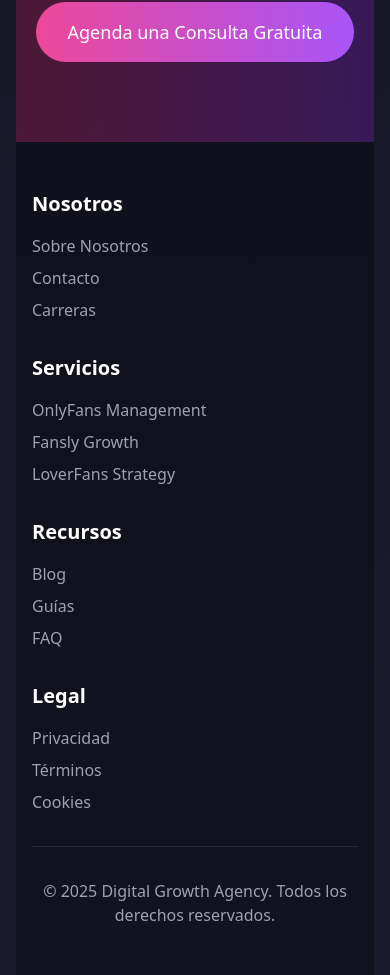
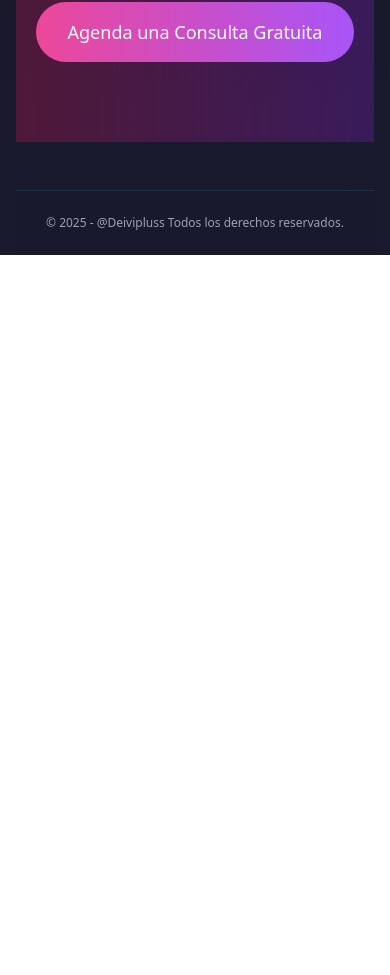
Before and after one commit to deivipluss/landing, a Next.js app: page /redes-membresia in a window 390 px wide. Shown: the part 7039-8014 px from the top of the page. After the commit the page ends 7294 px from the top, so only its background shows below. Built offline with nearby package versions, Linux system fonts and the light colour scheme.

Commit message:
fix: footer igual a gerencias y color violeta en íconos de navegación lateral y superior

```diff
--- a/app/redes-membresia/page.tsx
+++ b/app/redes-membresia/page.tsx
@@ -83,7 +83,7 @@ export default function RedesMembresia() {
                   const el = document.getElementById(item.id);
                   if (el) el.scrollIntoView({ behavior: 'smooth', block: 'start' });
                 }}
-                className={`p-3 rounded-lg ${activeSection === item.id ? "bg-[#4A90E2] text-white" : "text-gray-400 hover:text-white"}`}
+                className={`p-3 rounded-lg ${activeSection === item.id ? "bg-[#A259F7] text-white" : "text-[#A259F7] hover:text-white"}`}
               >
                 {item.icon}
               </button>
@@ -119,7 +119,7 @@ export default function RedesMembresia() {
                   const el = document.getElementById(item.id);
                   if (el) el.scrollIntoView({ behavior: 'smooth', block: 'start' });
                 }}
-                className={`p-2 rounded-full ${activeSection === item.id ? "bg-[#4A90E2] text-white" : "text-gray-400"}`}
+                className={`p-2 rounded-full ${activeSection === item.id ? "bg-[#A259F7] text-white" : "text-[#A259F7]"}`}
               >
                 {item.icon}
               </button>
@@ -311,46 +311,8 @@ export default function RedesMembresia() {
 
 
       {/* Footer */}
-      <footer className="bg-black/30 text-white py-12">
-        <div className="max-w-6xl mx-auto px-4">
-          <div className="grid grid-cols-1 md:grid-cols-4 gap-8">
-            <div>
-              <h3 className="text-xl font-semibold mb-4">Nosotros</h3>
-              <ul className="space-y-2">
-                <li><Link href="/about" className="text-gray-400 hover:text-pink-500">Sobre Nosotros</Link></li>
-                <li><Link href="/contact" className="text-gray-400 hover:text-pink-500">Contacto</Link></li>
-                <li><Link href="/careers" className="text-gray-400 hover:text-pink-500">Carreras</Link></li>
-              </ul>
-            </div>
-            <div>
-              <h3 className="text-xl font-semibold mb-4">Servicios</h3>
-              <ul className="space-y-2">
-                <li><Link href="/onlyfans" className="text-gray-400 hover:text-pink-500">OnlyFans Management</Link></li>
-                <li><Link href="/fansly" className="text-gray-400 hover:text-pink-500">Fansly Growth</Link></li>
-                <li><Link href="/loverfans" className="text-gray-400 hover:text-pink-500">LoverFans Strategy</Link></li>
-              </ul>
-            </div>
-            <div>
-              <h3 className="text-xl font-semibold mb-4">Recursos</h3>
-              <ul className="space-y-2">
-                <li><Link href="/blog" className="text-gray-400 hover:text-pink-500">Blog</Link></li>
-                <li><Link href="/guides" className="text-gray-400 hover:text-pink-500">Guías</Link></li>
-                <li><Link href="/faq" className="text-gray-400 hover:text-pink-500">FAQ</Link></li>
-              </ul>
-            </div>
-            <div>
-              <h3 className="text-xl font-semibold mb-4">Legal</h3>
-              <ul className="space-y-2">
-                <li><Link href="/privacy" className="text-gray-400 hover:text-pink-500">Privacidad</Link></li>
-                <li><Link href="/terms" className="text-gray-400 hover:text-pink-500">Términos</Link></li>
-                <li><Link href="/cookies" className="text-gray-400 hover:text-pink-500">Cookies</Link></li>
-              </ul>
-            </div>
-          </div>
-          <div className="border-t border-gray-800 mt-8 pt-8 text-center">
-            <p className="text-gray-400">© 2025 Digital Growth Agency. Todos los derechos reservados.</p>
-          </div>
-        </div>
+      <footer className="bg-[#1A1A2E]/80 backdrop-blur-lg text-center py-6 sm:py-8 text-gray-400 text-xs sm:text-sm mt-12 sm:mt-16 border-t border-[#4A90E2]/20">
+        © 2025 - @Deivipluss Todos los derechos reservados.
       </footer>
       </div>
     </div>
```
